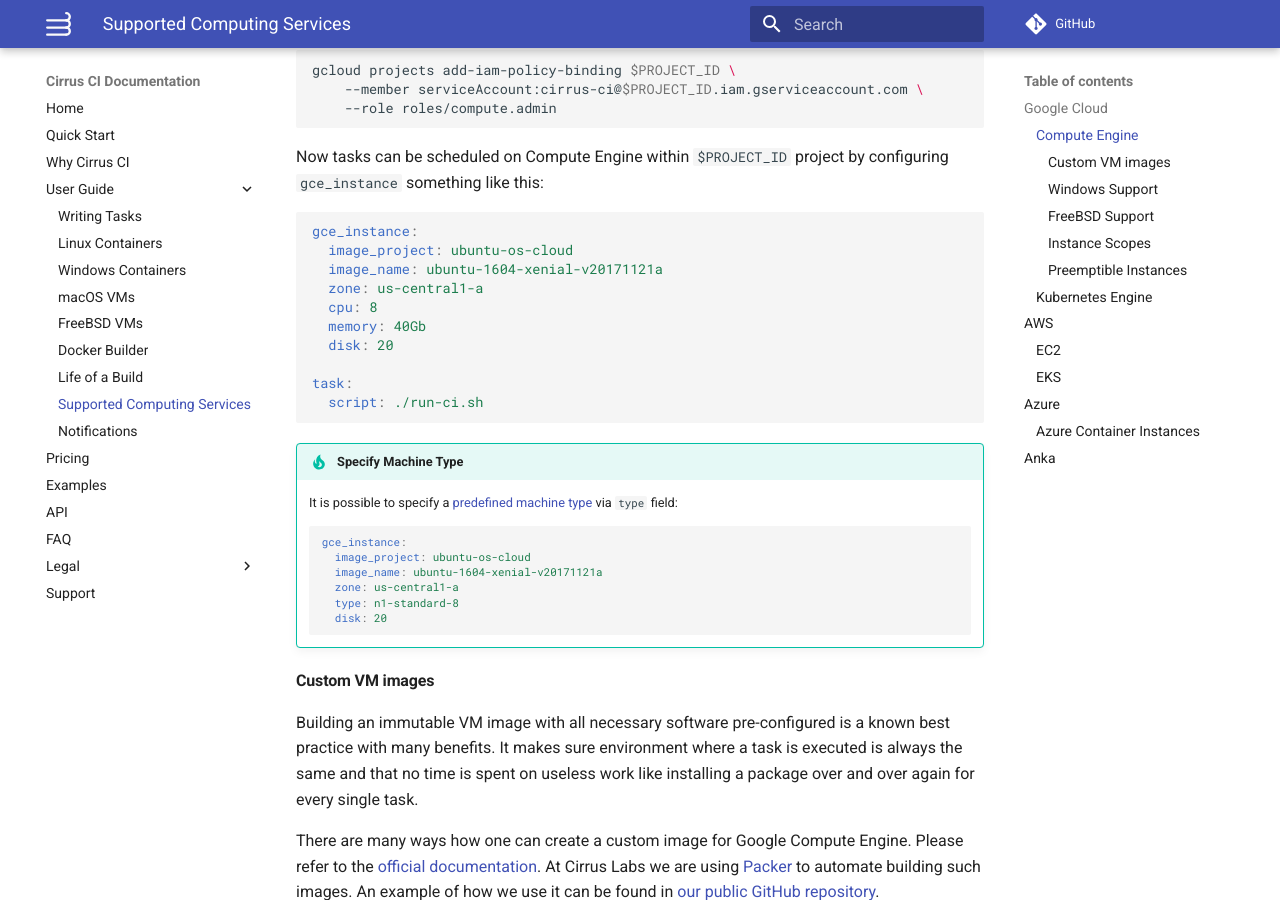
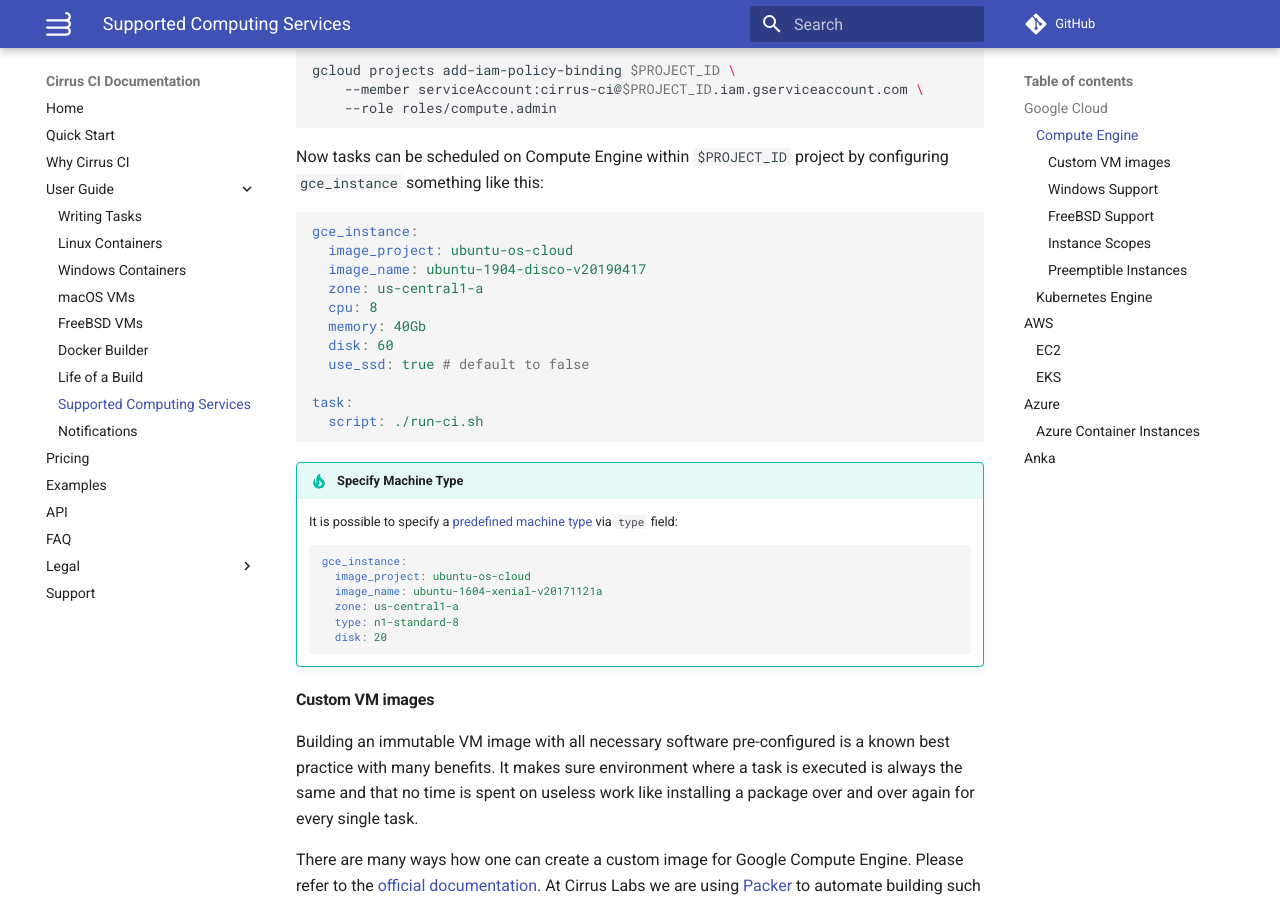
Before and after one commit to cirruslabs/cirrus-ci-docs, an MkDocs documentation site: the page built from docs/guide/supported-computing-services.md, in a window 1280 px wide and 900 px high, scrolled down 3254 px. Built offline with MkDocs 1.6.1 and Material for MkDocs 9.7.7, drawn with Linux system fonts in a browser that asks for light colours; emoji names are drawn with the system emoji font; comment, search, counter and statistics services are not loaded.

Commit message:
Ability to deploy to a SSD instead of a standard disk on GCE
Fixes https://github.com/cirruslabs/cirrus-ci-docs/issues/264

````diff
--- a/docs/guide/supported-computing-services.md
+++ b/docs/guide/supported-computing-services.md
@@ -154,11 +154,12 @@ like this:
 ```yaml
 gce_instance:
   image_project: ubuntu-os-cloud
-  image_name: ubuntu-1604-xenial-v20171121a
+  image_name: ubuntu-1904-disco-v20190417
   zone: us-central1-a
   cpu: 8
   memory: 40Gb
-  disk: 20
+  disk: 60
+  use_ssd: true # default to false
 
 task:
   script: ./run-ci.sh
````
